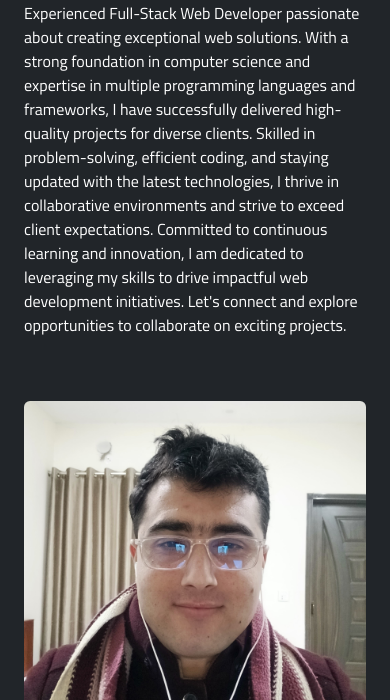
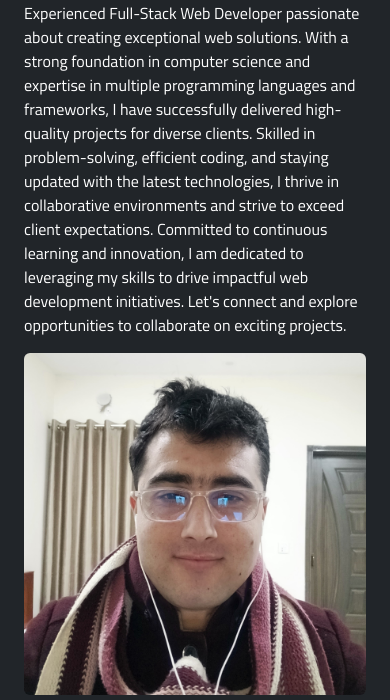
Before and after one commit to shahsawoodshinwari/me, a plain HTML site: page index.html in a window 390 px wide. Shown: the part 144-844 px from the top of the page. Drawn offline with nearby package versions, Linux system fonts and the light colour scheme.

Commit message:
fixed mobile spacing

```diff
--- a/index.html
+++ b/index.html
@@ -111,7 +111,7 @@
   </nav>
 
   <main class="container">
-    <div class="row g-5 mb-5" id="home">
+    <div class="row g-md-3 g-lg-5 mb-5" id="home">
       <div class="col-lg-8">
         <h1>Shah Sawood</h1>
         <p class="text-balance">
```
